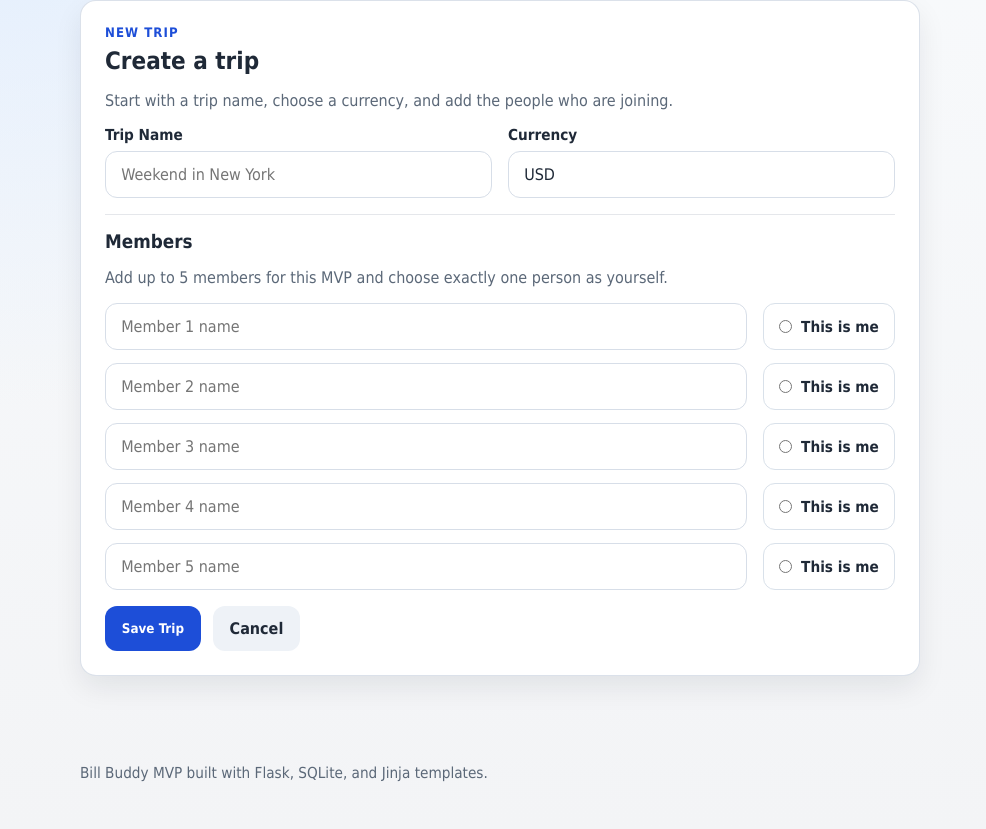
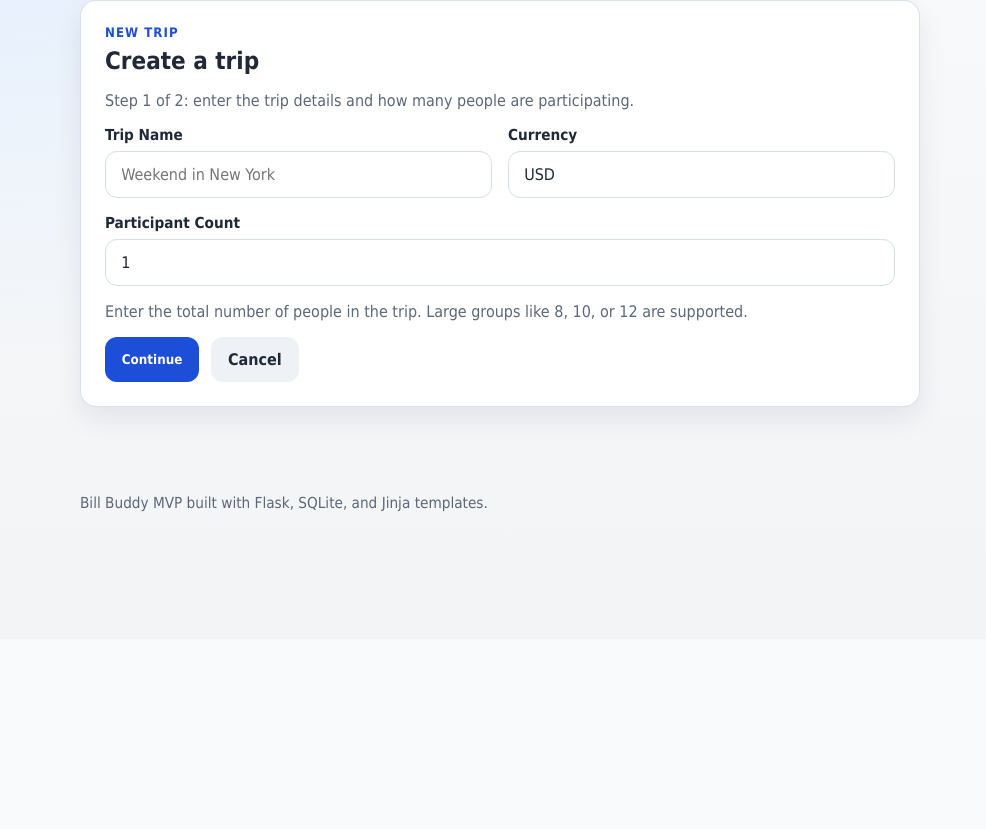
Before and after one commit to lqminhhh/bill-buddy, a Flask app: page /trip/new in a window 1280 px wide. Shown: the part 161-990 px from the top of the page, without its empty margins (0-986 px from the left). After the commit the page ends 673 px from the top, so only its background shows below. Run offline with Flask 3, Linux system fonts and the light colour scheme.

Commit message:
Add Delete button features

```diff
--- a/app.py
+++ b/app.py
@@ -13,7 +13,6 @@ from utils.helpers import format_cents, parse_money_to_cents, safe_strip
 
 
 DEFAULT_CURRENCY = "USD"
-MEMBER_FIELD_COUNT = 5
 
 
 def create_app():
@@ -36,85 +35,60 @@ def create_app():
 
     @app.route("/trip/new", methods=["GET", "POST"])
     def create_trip():
+        step = "setup"
         errors = []
         form_data = {
             "name": "",
             "currency": DEFAULT_CURRENCY,
-            "member_names": ["", "", ""],
+            "participant_count": "1",
+            "member_names": [],
             "self_member_index": "",
         }
 
         if request.method == "POST":
-            form_data = {
-                "name": safe_strip(request.form.get("name")),
-                "currency": safe_strip(request.form.get("currency")).upper()
-                or DEFAULT_CURRENCY,
-                "member_names": [
-                    safe_strip(request.form.get(f"member_name_{index}"))
-                    for index in range(MEMBER_FIELD_COUNT)
-                ],
-                "self_member_index": safe_strip(request.form.get("self_member_index")),
-            }
+            step = request.form.get("step", "setup")
 
-            member_names = [name for name in form_data["member_names"] if name]
+            if step == "setup":
+                form_data = _build_trip_setup_form_data(request.form)
+                errors, cleaned_data = _validate_trip_setup_form(form_data)
 
-            if not form_data["name"]:
-                errors.append("Trip name is required.")
+                if not errors:
+                    step = "members"
+                    form_data["participant_count"] = str(cleaned_data["participant_count"])
+                    form_data["member_names"] = [""] * cleaned_data["participant_count"]
 
-            if not form_data["currency"]:
-                errors.append("Currency is required.")
-            elif len(form_data["currency"]) != 3:
-                errors.append("Currency should be a 3-letter code like USD.")
+            elif step == "members":
+                form_data = _build_trip_members_form_data(request.form)
+                errors, cleaned_data = _validate_trip_members_form(form_data)
 
-            if not member_names:
-                errors.append("Add at least one member.")
+                if not errors:
+                    with get_db_connection() as connection:
+                        trip_cursor = connection.execute(
+                            """
+                            INSERT INTO trips (name, currency)
+                            VALUES (?, ?)
+                            """,
+                            (cleaned_data["name"], cleaned_data["currency"]),
+                        )
+                        trip_id = trip_cursor.lastrowid
 
-            if form_data["self_member_index"] == "":
-                errors.append("Choose exactly one member as yourself.")
-            else:
-                try:
-                    self_member_index = int(form_data["self_member_index"])
-                except ValueError:
-                    errors.append("Choose a valid member as yourself.")
-                    self_member_index = None
+                        for index, member_name in enumerate(cleaned_data["member_names"]):
+                            is_self = 1 if index == cleaned_data["self_member_index"] else 0
+                            connection.execute(
+                                """
+                                INSERT INTO members (trip_id, name, is_self)
+                                VALUES (?, ?, ?)
+                                """,
+                                (trip_id, member_name, is_self),
+                            )
 
-                if self_member_index is not None:
-                    if self_member_index < 0 or self_member_index >= MEMBER_FIELD_COUNT:
-                        errors.append("Choose a valid member as yourself.")
-                    elif not form_data["member_names"][self_member_index]:
-                        errors.append("The selected 'you' member must have a name.")
-
-            if not errors:
-                with get_db_connection() as connection:
-                    trip_cursor = connection.execute(
-                        """
-                        INSERT INTO trips (name, currency)
-                        VALUES (?, ?)
-                        """,
-                        (form_data["name"], form_data["currency"]),
-                    )
-                    trip_id = trip_cursor.lastrowid
-
-                    for index, member_name in enumerate(form_data["member_names"]):
-                        if not member_name:
-                            continue
-
-                        is_self = 1 if str(index) == form_data["self_member_index"] else 0
-                        connection.execute(
-                            """
-                            INSERT INTO members (trip_id, name, is_self)
-                            VALUES (?, ?, ?)
-                            """,
-                            (trip_id, member_name, is_self),
-                        )
-
-                return redirect(url_for("trip_detail", trip_id=trip_id))
+                    return redirect(url_for("trip_detail", trip_id=trip_id))
 
         return render_template(
             "create_trip.html",
+            step=step,
             errors=errors,
             form_data=form_data,
-            member_field_count=MEMBER_FIELD_COUNT,
         )
 
     @app.route("/trip/<int:trip_id>")
@@ -138,6 +112,24 @@ def create_app():
             balance_summary=balance_summary,
             settlement_summary=settlement_summary,
         )
+
+    @app.route("/trip/<int:trip_id>/delete", methods=["GET", "POST"])
+    def delete_trip(trip_id):
+        trip = _get_trip_or_404(trip_id)
+
+        if request.method == "POST":
+            with get_db_connection() as connection:
+                connection.execute(
+                    """
+                    DELETE FROM trips
+                    WHERE id = ?
+                    """,
+                    (trip_id,),
+                )
+
+            return redirect(url_for("index"))
+
+        return render_template("delete_trip.html", trip=trip)
 
     @app.route("/trip/<int:trip_id>/expense/new", methods=["GET", "POST"])
     def add_expense(trip_id):
@@ -420,6 +412,98 @@ def _build_settlement_summary(members, expenses, expense_participants, currency)
     return lines
 
 
+def _build_trip_setup_form_data(form):
+    return {
+        "name": safe_strip(form.get("name")),
+        "currency": safe_strip(form.get("currency")).upper() or DEFAULT_CURRENCY,
+        "participant_count": safe_strip(form.get("participant_count")),
+        "member_names": [],
+        "self_member_index": "",
+    }
+
+
+def _build_trip_members_form_data(form):
+    participant_count = safe_strip(form.get("participant_count"))
+
+    try:
+        count_value = int(participant_count)
+    except ValueError:
+        count_value = 0
+
+    return {
+        "name": safe_strip(form.get("name")),
+        "currency": safe_strip(form.get("currency")).upper() or DEFAULT_CURRENCY,
+        "participant_count": participant_count,
+        "member_names": [
+            safe_strip(form.get(f"member_name_{index}")) for index in range(max(count_value, 0))
+        ],
+        "self_member_index": safe_strip(form.get("self_member_index")),
+    }
+
+
+def _validate_trip_setup_form(form_data):
+    errors = []
+
+    if not form_data["name"]:
+        errors.append("Trip name is required.")
+
+    if not form_data["currency"]:
+        errors.append("Currency is required.")
+    elif len(form_data["currency"]) != 3:
+        errors.append("Currency should be a 3-letter code like USD.")
+
+    try:
+        participant_count = int(form_data["participant_count"])
+    except ValueError:
+        participant_count = None
+        errors.append("Participant count must be a whole number.")
+
+    if participant_count is not None and participant_count < 1:
+        errors.append("Participant count must be at least 1.")
+
+    cleaned_data = {
+        "name": form_data["name"],
+        "currency": form_data["currency"],
+        "participant_count": participant_count,
+    }
+
+    return errors, cleaned_data
+
+
+def _validate_trip_members_form(form_data):
+    errors, cleaned_setup = _validate_trip_setup_form(form_data)
+    participant_count = cleaned_setup["participant_count"]
+
+    if participant_count is None:
+        participant_count = 0
+
+    if len(form_data["member_names"]) != participant_count:
+        errors.append("Member list does not match participant count.")
+
+    if any(not member_name for member_name in form_data["member_names"]):
+        errors.append("All member names must be filled.")
+
+    try:
+        self_member_index = int(form_data["self_member_index"])
+    except ValueError:
+        self_member_index = None
+        errors.append("Choose exactly one member as yourself.")
+
+    if self_member_index is not None:
+        if self_member_index < 0 or self_member_index >= participant_count:
+            errors.append("Choose a valid member as yourself.")
+
+    cleaned_data = {
+        "name": cleaned_setup["name"],
+        "currency": cleaned_setup["currency"],
+        "participant_count": participant_count,
+        "member_names": form_data["member_names"],
+        "self_member_index": self_member_index,
+    }
+
+    return errors, cleaned_data
+
+
 def _build_expense_form_data(form):
     return {
         "description": safe_strip(form.get("description")),
--- a/static/style.css
+++ b/static/style.css
@@ -283,6 +283,11 @@ textarea {
     color: #991b1b;
 }
 
+.message-warning {
+    background: #fff7ed;
+    color: #9a3412;
+}
+
 .trip-list,
 .member-list,
 .expense-list,
--- a/templates/create_trip.html
+++ b/templates/create_trip.html
@@ -8,7 +8,11 @@
         <div>
             <p class="eyebrow">New Trip</p>
             <h2>Create a trip</h2>
-            <p class="section-intro">Start with a trip name, choose a currency, and add the people who are joining.</p>
+            {% if step == "setup" %}
+                <p class="section-intro">Step 1 of 2: enter the trip details and how many people are participating.</p>
+            {% else %}
+                <p class="section-intro">Step 2 of 2: enter each member name and choose exactly one person as yourself.</p>
+            {% endif %}
         </div>
     </div>
 
@@ -23,7 +27,10 @@
         </div>
     {% endif %}
 
+    {% if step == "setup" %}
         <form method="post" class="stack">
+            <input type="hidden" name="step" value="setup">
+
             <div class="form-grid">
                 <div>
                     <label for="name">Trip Name</label>
@@ -51,13 +58,44 @@
                 </div>
             </div>
 
+            <div>
+                <label for="participant_count">Participant Count</label>
+                <input
+                    id="participant_count"
+                    name="participant_count"
+                    type="text"
+                    value="{{ form_data['participant_count'] }}"
+                    placeholder="8"
+                    required
+                >
+                <p class="help-text">Enter the total number of people in the trip. Large groups like 8, 10, or 12 are supported.</p>
+            </div>
+
+            <div class="page-actions">
+                <button class="button" type="submit">Continue</button>
+                <a class="button button-secondary" href="{{ url_for('index') }}">Cancel</a>
+            </div>
+        </form>
+    {% else %}
+        <form method="post" class="stack">
+            <input type="hidden" name="step" value="members">
+            <input type="hidden" name="name" value="{{ form_data['name'] }}">
+            <input type="hidden" name="currency" value="{{ form_data['currency'] }}">
+            <input type="hidden" name="participant_count" value="{{ form_data['participant_count'] }}">
+
+            <div class="trip-summary-box">
+                <p><span class="detail-label">Trip</span> {{ form_data["name"] }}</p>
+                <p><span class="detail-label">Currency</span> {{ form_data["currency"] }}</p>
+                <p><span class="detail-label">Participants</span> {{ form_data["participant_count"] }}</p>
+            </div>
+
             <div class="subsection">
                 <div class="subsection-header">
-                <h3>Members</h3>
-                <p class="help-text">Add up to {{ member_field_count }} members for this MVP and choose exactly one person as yourself.</p>
+                    <h3>Member Names</h3>
+                    <p class="help-text">Fill in every name and select exactly one member as yourself.</p>
                 </div>
 
-            {% for index in range(member_field_count) %}
+                {% for index in range(form_data['participant_count']|int) %}
                     <div class="member-row">
                         <input
                             id="member_name_{{ index }}"
@@ -65,6 +103,7 @@
                             type="text"
                             value="{{ form_data['member_names'][index] if index < form_data['member_names']|length else '' }}"
                             placeholder="Member {{ index + 1 }} name"
+                            required
                         >
 
                         <label class="radio-label" for="self_member_{{ index }}">
@@ -83,8 +122,9 @@
 
             <div class="page-actions">
                 <button class="button" type="submit">Save Trip</button>
-            <a class="button button-secondary" href="{{ url_for('index') }}">Cancel</a>
+                <a class="button button-secondary" href="{{ url_for('create_trip') }}">Start Over</a>
             </div>
         </form>
+    {% endif %}
 </section>
 {% endblock %}
--- a/templates/index.html
+++ b/templates/index.html
@@ -28,7 +28,10 @@
                         <h3><a href="{{ url_for('trip_detail', trip_id=trip['id']) }}">{{ trip["name"] }}</a></h3>
                         <p class="meta-line">Currency: {{ trip["currency"] }}</p>
                     </div>
-                    <a class="button button-secondary" href="{{ url_for('trip_detail', trip_id=trip['id']) }}">Open Trip</a>
+                    <div class="page-actions">
+                        <a class="button button-secondary" href="{{ url_for('trip_detail', trip_id=trip['id']) }}">Open Trip</a>
+                        <a class="button button-danger" href="{{ url_for('delete_trip', trip_id=trip['id']) }}">Delete</a>
+                    </div>
                 </li>
             {% endfor %}
         </ul>
```
Also changed, not shown: templates/delete_trip.html (added, +26 -0 lines). Lines whose indentation alone changed are shown as unchanged.
